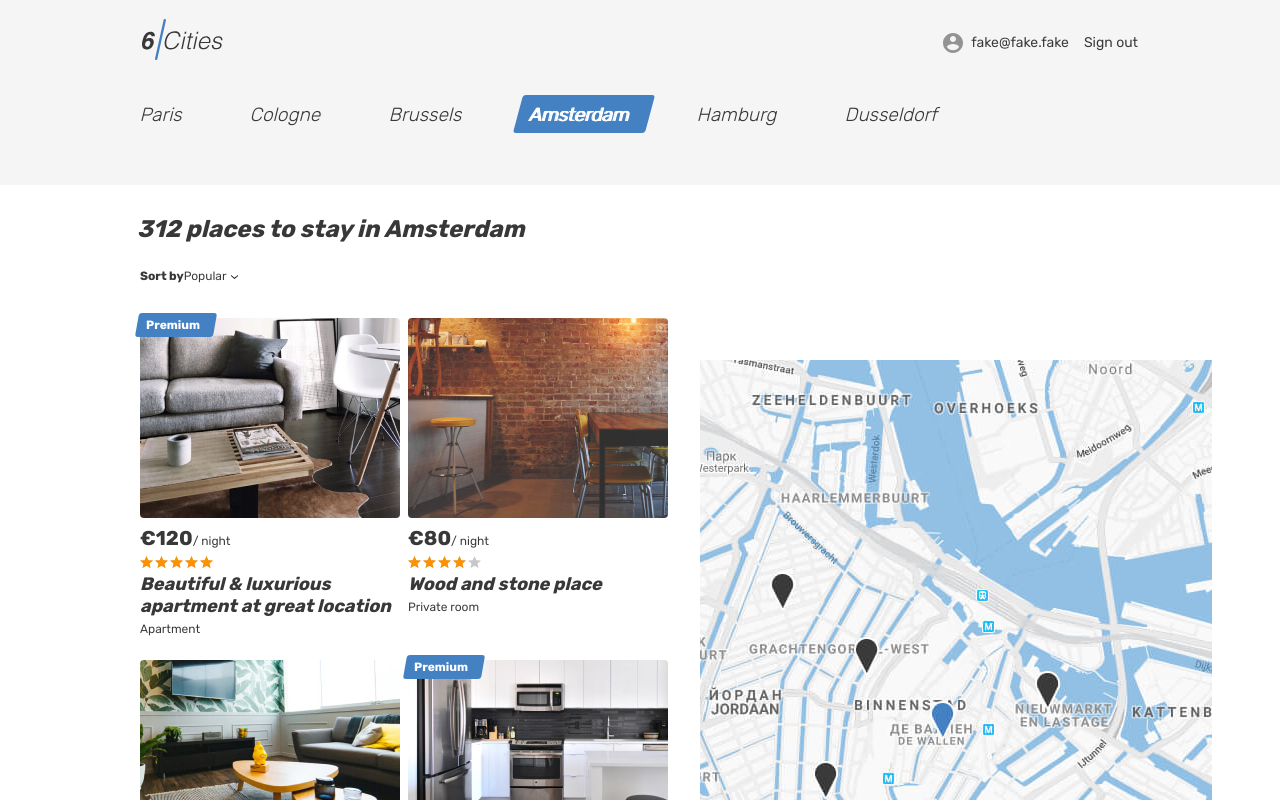
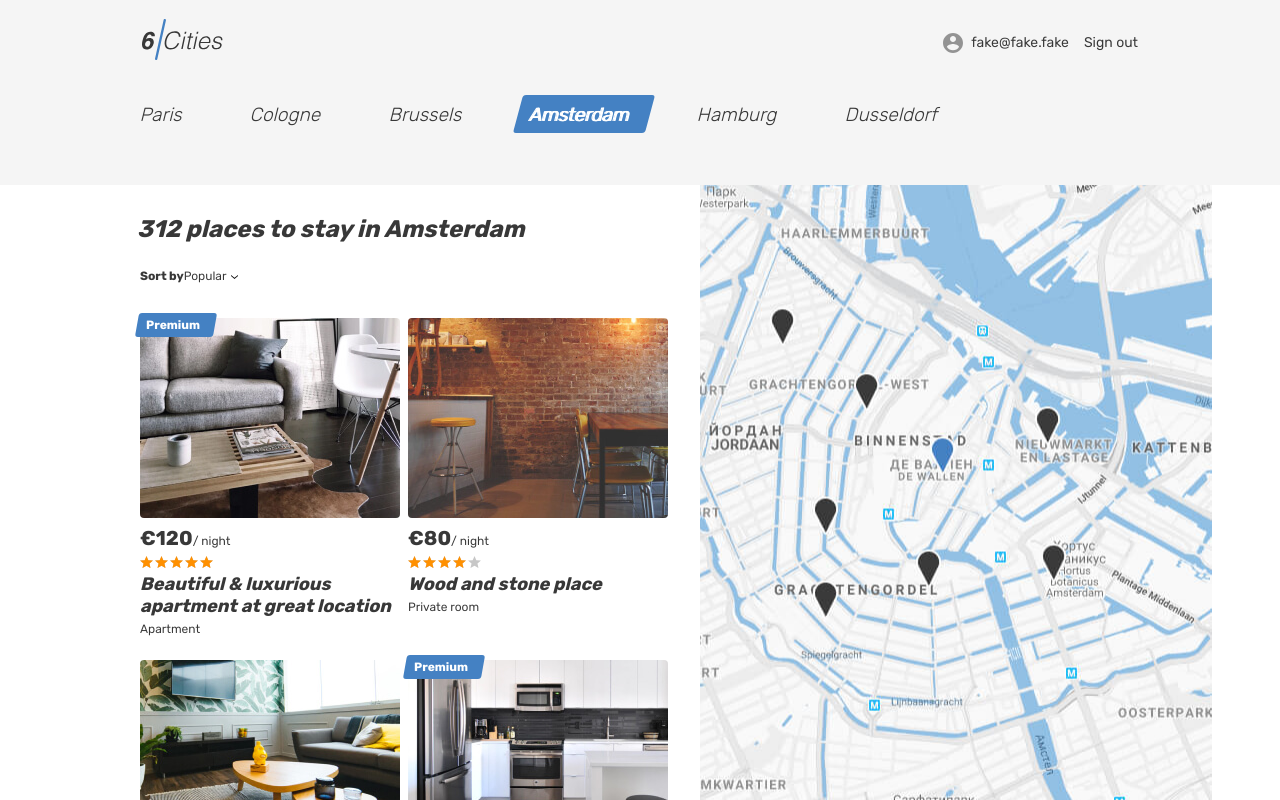
Before and after one commit to htmlacademy-react/794021-six-cities-simple-12, a React (Create React App) app in the folder project/: page / in a window 1280 px wide. Shown: the top 800 px of the page. Built offline with nearby package versions, Linux system fonts and the light colour scheme.

Commit message:
fix: CSS-classes (erroneous template HTML markup)

```diff
--- a/project/src/pages/login/login.tsx
+++ b/project/src/pages/login/login.tsx
@@ -4,7 +4,7 @@
 
 function Login(): JSX.Element {
   return (
-    <>
+    <div className="page page--gray page--login">
       <HeaderLogin />
       <main className="page__main page__main--login">
         <div className="page__login-container container">
@@ -31,6 +31,6 @@
           </section>
         </div>
       </main>
-    </>
+    </div>
   );
 }
--- a/project/src/pages/main/main.tsx
+++ b/project/src/pages/main/main.tsx
@@ -14,7 +14,7 @@
 
 export default function Main(props: MainProps) {
   return (
-    <>
+    <div className="page page--gray page--main">
       <HeaderMain userLogin={props.userLogin} />
       <main className="page__main page__main--index">
         <h1 className="visually-hidden">Cities</h1>
@@ -70,6 +70,6 @@
           </div>
         </div>
       </main>
-    </>
+    </div>
   );
 }
--- a/project/src/pages/room/room.tsx
+++ b/project/src/pages/room/room.tsx
@@ -19,7 +19,7 @@
 
 function Room({ nearbyOffers, offer, reviews, userLogin }: RoomProps): JSX.Element {
   return (
-    <>
+    <div className="page">
       <HeaderRoom userLogin={userLogin} />
       <main className="page__main page__main--property">
         <section className="property">
@@ -80,6 +80,6 @@
           </section>
         </div>
       </main>
-    </>
+    </div>
   );
 }
```
